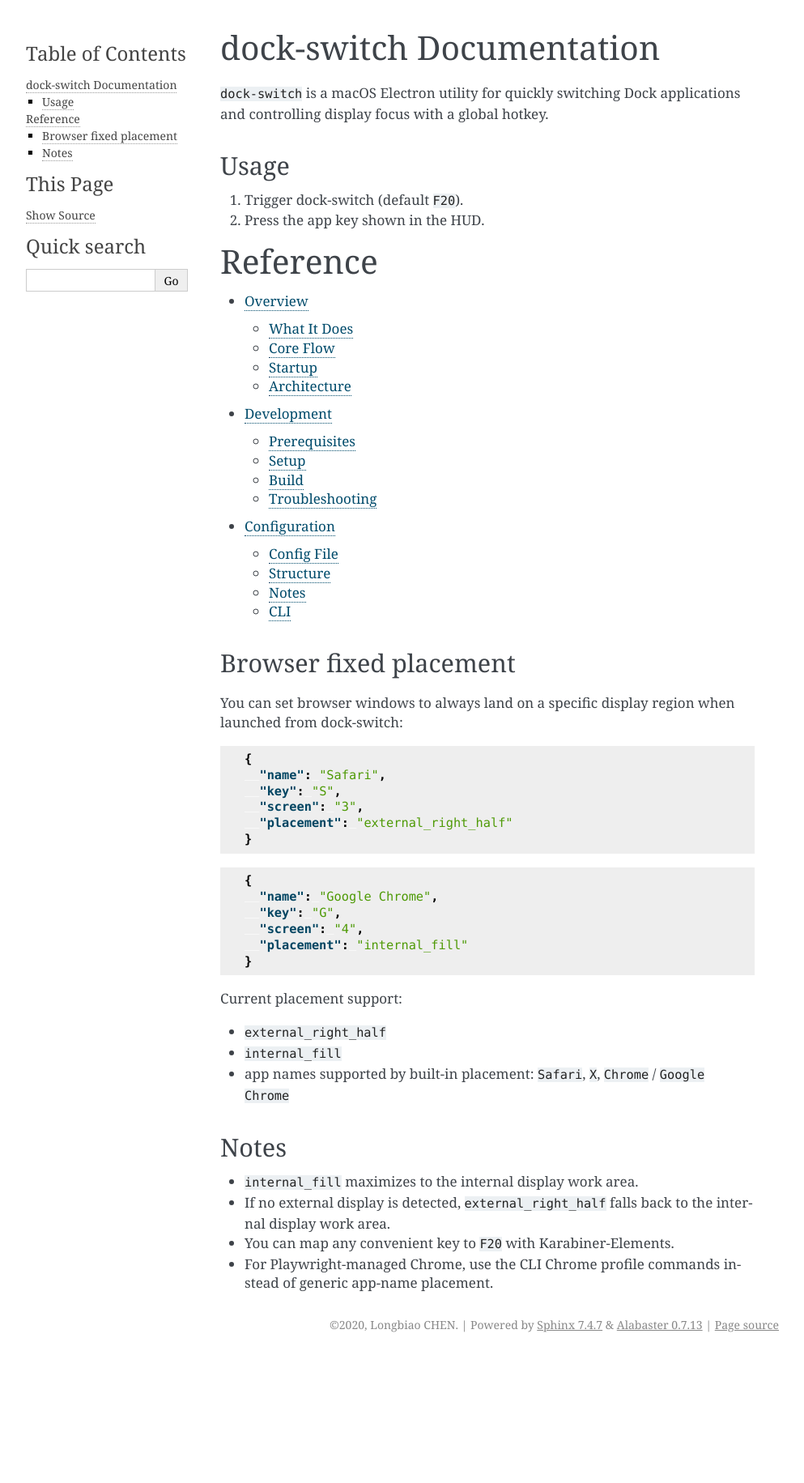
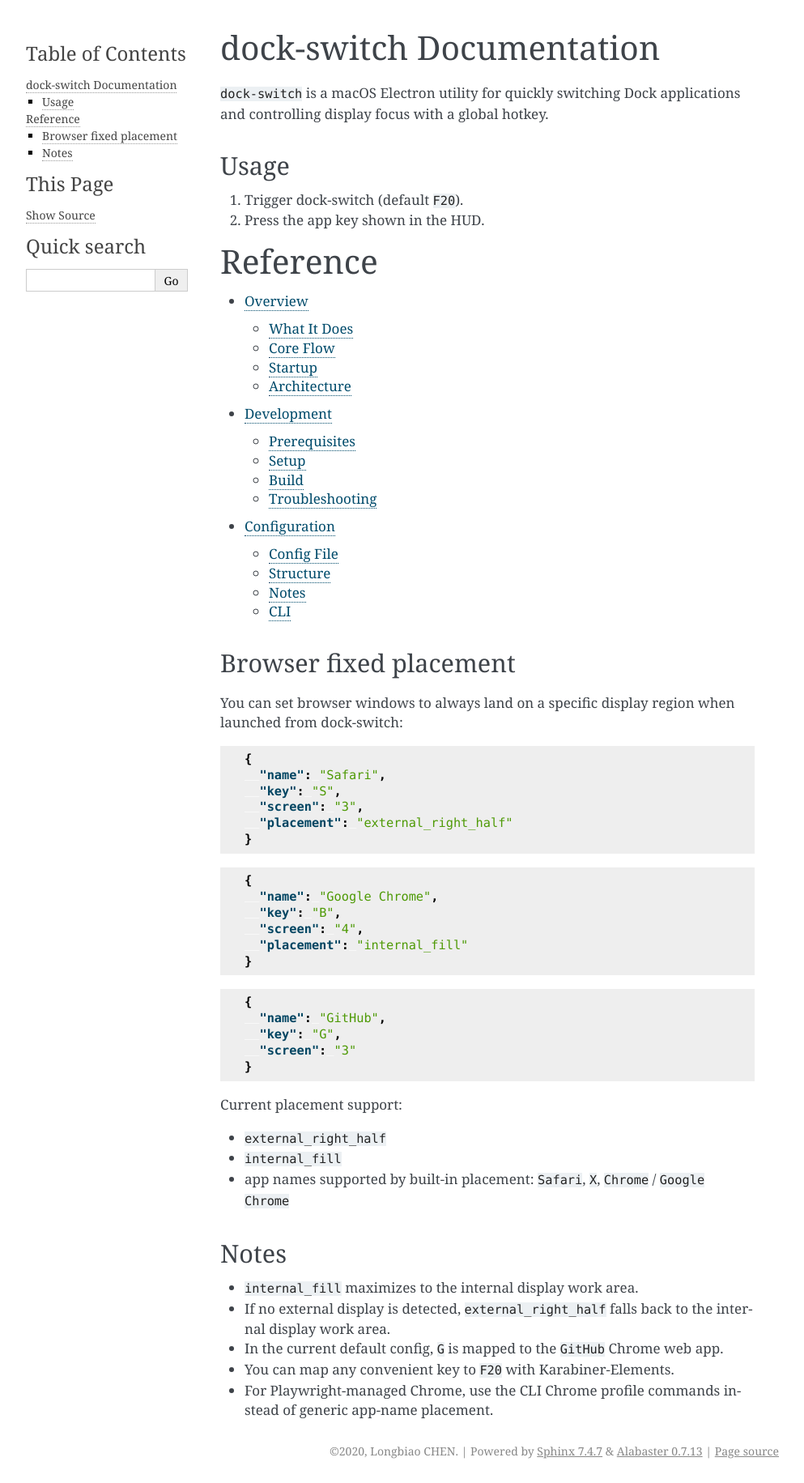
Before and after one commit to longbiaochen/dock-switch, a Sphinx documentation site: the page built from docs/index.rst, in a window 1280 px wide. Shown: the whole page at 81% size, without its empty margins (148-1141 px from the left). Built offline with Sphinx 7.4.7, drawn with Linux system fonts in a browser that asks for light colours; before the commit the page ends 1675 px from its top, so only the background shows below that.

Commit message:
Update Chrome and GitHub key mappings

```diff
--- a/docs/index.rst
+++ b/docs/index.rst
@@ -38,9 +38,17 @@ You can set browser windows to always land on a specific display region when lau
 
    {
      "name": "Google Chrome",
-     "key": "G",
+     "key": "B",
      "screen": "4",
      "placement": "internal_fill"
+   }
+
+.. code-block:: json
+
+   {
+     "name": "GitHub",
+     "key": "G",
+     "screen": "3"
    }
 
 Current placement support:
@@ -54,5 +62,6 @@ Notes
 
 - ``internal_fill`` maximizes to the internal display work area.
 - If no external display is detected, ``external_right_half`` falls back to the internal display work area.
+- In the current default config, ``G`` is mapped to the ``GitHub`` Chrome web app.
 - You can map any convenient key to ``F20`` with Karabiner-Elements.
 - For Playwright-managed Chrome, use the CLI Chrome profile commands instead of generic app-name placement.
```
Also changed, not shown: README.md (+10 -1 lines), 1 other file.
